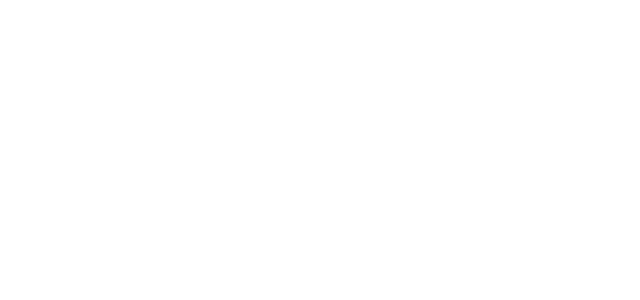
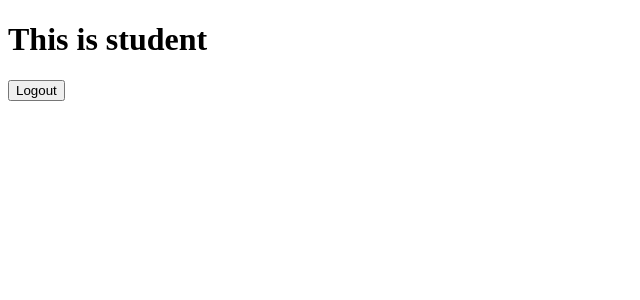
Before and after one commit to HarshNagrani9/SRMS, a React (Vite) app: page /Students in a window 1280 px wide. Before the commit this address had no page. Shown: the top 300 px of the page, without its empty margins (0-640 px from the left). Built offline with nearby package versions, Linux system fonts and the light colour scheme.

Commit message:
Navigating between teachers and students

```diff
--- a/src/App.jsx
+++ b/src/App.jsx
@@ -7,6 +7,7 @@ import { Link } from 'react-router-dom';
 import { getAuth, onAuthStateChanged, signOut } from "firebase/auth";
 import { app } from './firebase';
 import Teachers from './components/Teachers'
+import Students from './components/Students'
 
 function App() {
 
@@ -51,6 +52,7 @@ function App() {
           <Route path="/" element={<Login />} />
           <Route path="/Admin" element={<Admin />} />
           <Route path="/Teachers" element={<Teachers />} />
+          <Route path="/Students" element={<Students />} />
         </Routes>
     </div>
   );
--- a/src/components/Admin.jsx
+++ b/src/components/Admin.jsx
@@ -50,7 +50,6 @@ function Admin(){
 
     try {
       const db = getFirestore(app);
-      console.log(db);
       const docRef = doc(db,"Teachers/"+user.uid);
       await setDoc(docRef, {
         Name : Teachername,
--- a/src/components/Login.jsx
+++ b/src/components/Login.jsx
@@ -3,6 +3,9 @@ import { getAuth, signInWithEmailAndPassword } from "firebase/auth";
 import { useState, useEffect } from "react";
 import { onAuthStateChanged } from "firebase/auth";
 import { Navigate, useNavigate } from "react-router-dom";
+import { collection, getDocs } from "firebase/firestore";
+import { db } from "../firebase";
+
 const Login = () => {
 
     const[email, setEmail] = useState("");
@@ -42,24 +45,37 @@ const Login = () => {
 }
 
 const navigate = useNavigate();
+
+
   useEffect(() => {
     const auth = getAuth();
     console.log('Hii');
-    onAuthStateChanged(auth, (user) => {
+
+   onAuthStateChanged(auth, async (user) => {
       if (user) {
-        // User is signed in, see docs for a list of available properties
-        // https://firebase.google.com/docs/reference/js/auth.user
         const uid = user.uid;
-        console.log(uid);
-        navigate('/Teachers');
-        // ...
+        //console.log(uid);
+
+        const querySnapshot = await getDocs(collection(db, "Teachers"));
+        querySnapshot.forEach((doc) => {
+        if(doc.id === user.uid){
+          navigate('/Teachers');
+        }
+        });
+
+        const querySnapshot2 = await getDocs(collection(db, "Students"));
+        querySnapshot2.forEach((doc) => {
+        if(doc.id === user.uid){
+          navigate('/Students');
+        }
+        });
+
       } else {
-        // User is signed out
-        // ...
-        //alert("signed out he maa mata jii");
-        console.log(auth);
+        console.log('auth');
       }
     });
+
+
   }, []);
 
     return (
--- /dev/null
+++ b/src/components/Students.jsx
@@ -0,0 +1,30 @@
+import React from "react";
+import { Navigate, useNavigate } from "react-router-dom";
+import { getAuth, signOut } from "firebase/auth";
+
+function Students() {
+
+    const auth = getAuth();
+    const user = auth.currentUser;
+    const navigate = useNavigate();
+    function signOutbutton(){
+        const auth = getAuth();
+        signOut(auth).then(() => {
+          // Sign-out successful.
+          alert("Signout was a success bhai kar liya");
+          navigate('/');
+        }).catch((error) => {
+          // An error happened.
+          console.log(error);
+        });
+      }
+
+    return (
+        <div className="">
+            <h1>This is student</h1>
+            <button onClick={signOutbutton}>Logout</button>
+        </div>
+    )
+}
+
+export default Students;
--- a/src/firebase.jsx
+++ b/src/firebase.jsx
@@ -1,6 +1,7 @@
 // Import the functions you need from the SDKs you need
 import { initializeApp } from "firebase/app";
 import { getAnalytics } from "firebase/analytics";
+import { getFirestore } from "firebase/firestore";
 
 const firebaseConfig = {
   apiKey: "AIzaSyCI4dqEFpPtugKQpwSh5KenOe_b3tmBD4U",
@@ -16,3 +17,4 @@ const firebaseConfig = {
 // Initialize Firebase
 export const app = initializeApp(firebaseConfig);
 export const analytics = getAnalytics(app);
+export const db = getFirestore(app);
```
